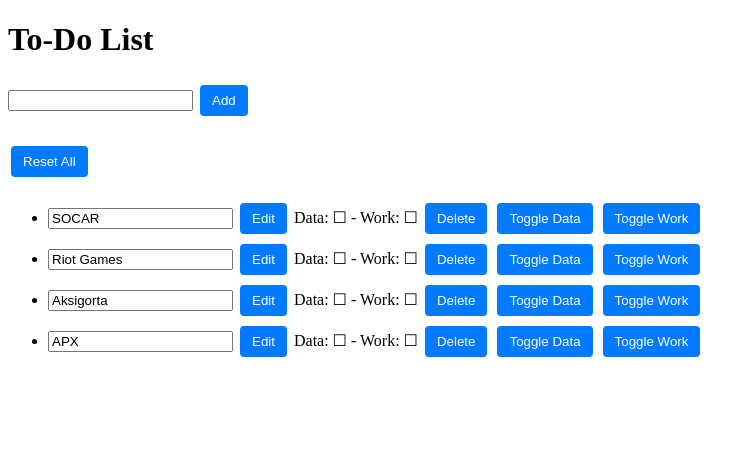
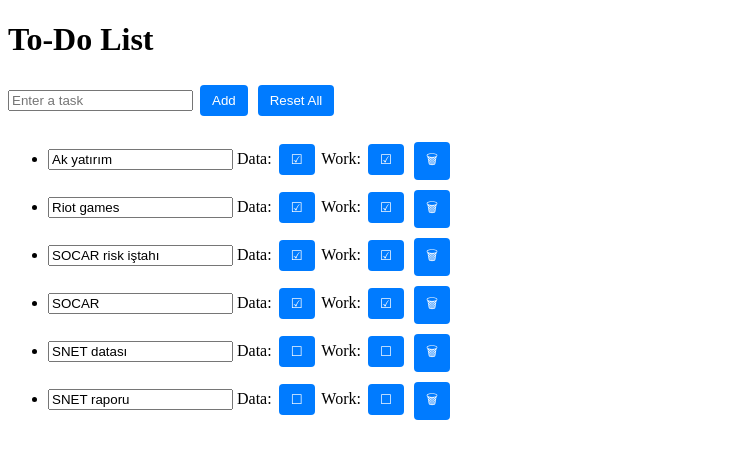
Before and after one commit to TurtleWithGlasses/todo_web_app, a Flask app: page / in a window 1280 px wide. Shown: the top 459 px of the page, without its empty margins (0-755 px from the left). Run offline with Flask 3, Linux system fonts and the light colour scheme.

Commit message:
Switched to AJAX method

```diff
--- a/app/routes.py
+++ b/app/routes.py
@@ -1,56 +1,60 @@
-from flask import Blueprint, render_template, request, redirect, jsonify
-from app.utils import load_tasks, save_tasks
+from flask import Blueprint, request, jsonify
+from app.utils import (
+    load_tasks, add_task, update_task_text, delete_task,
+    toggle_task_status, reset_all_tasks
+)
 
 main = Blueprint("main", __name__)
 
 @main.route("/")
 def index():
+    return open("templates/index.html").read()
+
+@main.route("/tasks", methods=["GET"])
+def get_tasks():
     tasks = load_tasks()
-    return render_template("index.html", tasks=tasks)
+    return jsonify([
+        {
+            "id": task.id,
+            "text": task.text,
+            "data_status": task.data_status,
+            "work_status": task.work_status
+        }
+        for task in tasks
+    ])
 
 @main.route("/add", methods=["POST"])
 def add():
-    task_text = request.form.get("task")
+    data = request.get_json()
+    task_text = data.get("task")
     if task_text:
-        tasks = load_tasks()
-        tasks.append([task_text, "☐", "☐"])
-        save_tasks(tasks)
-    return redirect("/")
+        task = add_task(task_text)
+        return jsonify({
+            "success": True,
+            "id": task.id,
+            "text": task.text,
+            "data_status": task.data_status,
+            "work_status": task.work_status
+        })
+    return jsonify({"success": False}), 400
+
+@main.route("/delete/<int:id>", methods=["POST"])
+def delete(id):
+    delete_task(id)
+    return jsonify({"success": True})
 
 @main.route("/edit", methods=["POST"])
 def edit():
-    idx = int(request.form.get("index"))
-    new_text = request.form.get("new_text")
-    tasks = load_tasks()
-    if 0 <= idx < len(tasks):
-        tasks[idx][0] = new_text
-        save_tasks(tasks)
-    return redirect("/")
+    data = request.get_json()
+    update_task_text(data["id"], data["new_text"])
+    return jsonify({"success": True})
 
-@main.route("/delete/<int:index>", methods=["POST"])
-def delete(index):
-    tasks = load_tasks()
-    if 0 <= index < len(tasks):
-        del tasks[index]
-        save_tasks(tasks)
-    return redirect("/")
-
-@main.route("/toggle/<int:index>/<column>", methods=["POST"])
-def toggle(index, column):
-    tasks = load_tasks()
-    if 0 <= index < len(tasks):
-        if column == "data":
-            tasks[index][1] = "☐" if tasks[index][1] == "☑" else "☑"
-        elif column == "work":
-            tasks[index][2] = "☐" if tasks[index][2] == "☑" else "☑"
-        save_tasks(tasks)
-    return redirect("/")
+@main.route("/toggle/<int:id>/<column>", methods=["POST"])
+def toggle(id, column):
+    toggle_task_status(id, column)
+    return jsonify({"success": True})
 
 @main.route("/reset", methods=["POST"])
 def reset():
-    tasks = load_tasks()
-    for task in tasks:
-        task[1] = "☐"
-        task[2] = "☐"
-    save_tasks(tasks)
-    return redirect("/")
+    reset_all_tasks()
+    return jsonify({"success": True})
--- a/app/utils.py
+++ b/app/utils.py
@@ -1,14 +1,59 @@
-import json
-import os
+from sqlalchemy import create_engine
+from sqlalchemy.orm import sessionmaker
+from app.models import Base, Task
 
-DATA_FILE = "todo_list.json"
+engine = create_engine("sqlite:///todo.db", connect_args={"check_same_thread": False})
+SessionLocal = sessionmaker(bind=engine)
+Base.metadata.create_all(engine)
+
+def get_db():
+    db = SessionLocal()
+    try:
+        yield db
+    finally:
+        db.close()
 
 def load_tasks():
-    if os.path.exists(DATA_FILE):
-        with open(DATA_FILE, "r") as f:
-            return json.load(f)
-    return []
+    with SessionLocal() as db:
+        return db.query(Task).all()
 
-def save_tasks(tasks):
-    with open(DATA_FILE, "w") as f:
-        json.dump(tasks, f)
+def add_task(text):
+    with SessionLocal() as db:
+        task = Task(text=text)
+        db.add(task)
+        db.commit()
+        db.refresh(task)
+        return task
+
+
+def update_task_text(task_id, new_text):
+    with SessionLocal() as db:
+        task = db.get(Task, task_id)
+        if task:
+            task.text = new_text
+            db.commit()
+
+def delete_task(task_id):
+    with SessionLocal() as db:
+        task = db.get(Task, task_id)
+        if task:
+            db.delete(task)
+            db.commit()
+
+def toggle_task_status(task_id, column):
+    with SessionLocal() as db:
+        task = db.get(Task, task_id)
+        if task:
+            if column == "data":
+                task.data_status = "☐" if task.data_status == "☑" else "☑"
+            elif column == "work":
+                task.work_status = "☐" if task.work_status == "☑" else "☑"
+            db.commit()
+
+def reset_all_tasks():
+    with SessionLocal() as db:
+        tasks = db.query(Task).all()
+        for task in tasks:
+            task.data_status = "☐"
+            task.work_status = "☐"
+        db.commit()
--- a/requirements.txt
+++ b/requirements.txt
@@ -1 +1,2 @@
 Flask==2.3.3
+SQLAlchemy==2.0.30
--- a/templates/index.html
+++ b/templates/index.html
@@ -1,42 +1,78 @@
 <!DOCTYPE html>
-<html lang="en">
+<html>
 <head>
-    <meta charset="UTF-8">
-    <title>To-Do List</title>
-    <link rel="stylesheet" href="{{ url_for('static', filename='styles.css') }}">
+  <meta charset="UTF-8">
+  <title>AJAX To-Do List</title>
+  <link rel="stylesheet" href="/static/styles.css">
 </head>
 <body>
-    <h1>To-Do List</h1>
-    <form action="/add" method="post">
-        <input type="text" name="task" required>
-        <button type="submit">Add</button>
-    </form>
-    <form action="/reset" method="post" style="margin-top: 20px;">
-        <button type="submit">Reset All</button>
-    </form>
-    <ul>
-        {% for task in tasks %}
-        <li>
-            <form action="/edit" method="post" style="display: inline;">
-                <input type="hidden" name="index" value="{{ loop.index0 }}">
-                <input type="text" name="new_text" value="{{ task[0] }}" required>
-                <button type="submit">Edit</button>
-            </form>
+  <h1>To-Do List</h1>
 
-            <span>Data: {{ task[1] }} - Work: {{ task[2] }}</span>
-            <form action="/delete/{{ loop.index0 }}" method="post" style="display:inline;">
-                <button type="submit">Delete</button>
-            </form>
+  <input type="text" id="taskInput" placeholder="Enter a task">
+  <button onclick="addTask()">Add</button>
+  <button onclick="resetAll()">Reset All</button>
 
-            <form action="/toggle/{{ loop.index0 }}/data" method="post" style="display:inline;">
-                <button type="submit">Toggle Data</button>
-            </form>
+  <ul id="taskList"></ul>
 
-            <form action="/toggle/{{ loop.index0 }}/work" method="post" style="display:inline;">
-                <button type="submit">Toggle Work</button>
-            </form>
-        </li>
-        {% endfor %}
-    </ul>
+  <script>
+    async function loadTasks() {
+      const res = await fetch("/tasks");
+      const tasks = await res.json();
+      const list = document.getElementById("taskList");
+      list.innerHTML = "";
+      tasks.forEach(task => {
+        const li = document.createElement("li");
+        li.innerHTML = `
+          <input type="text" value="${task.text}" onchange="editTask(${task.id}, this.value)">
+          Data: <button onclick="toggleStatus(${task.id}, 'data')">${task.data_status}</button>
+          Work: <button onclick="toggleStatus(${task.id}, 'work')">${task.work_status}</button>
+          <button onclick="deleteTask(${task.id})">🗑</button>
+        `;
+        list.appendChild(li);
+      });
+    }
+
+    async function addTask() {
+      const input = document.getElementById("taskInput");
+      const task = input.value.trim();
+      if (!task) return;
+
+      const res = await fetch("/add", {
+        method: "POST",
+        headers: { "Content-Type": "application/json" },
+        body: JSON.stringify({ task })
+      });
+      const data = await res.json();
+      if (data.success) {
+        input.value = "";
+        loadTasks();
+      }
+    }
+
+    async function editTask(id, newText) {
+      await fetch("/edit", {
+        method: "POST",
+        headers: { "Content-Type": "application/json" },
+        body: JSON.stringify({ id, new_text: newText })
+      });
+    }
+
+    async function deleteTask(id) {
+      await fetch(`/delete/${id}`, { method: "POST" });
+      loadTasks();
+    }
+
+    async function toggleStatus(id, column) {
+      await fetch(`/toggle/${id}/${column}`, { method: "POST" });
+      loadTasks();
+    }
+
+    async function resetAll() {
+      await fetch("/reset", { method: "POST" });
+      loadTasks();
+    }
+
+    window.onload = loadTasks;
+  </script>
 </body>
 </html>
```
Also changed, not shown: app/models.py (+11 -0 lines), todo.db (added).
